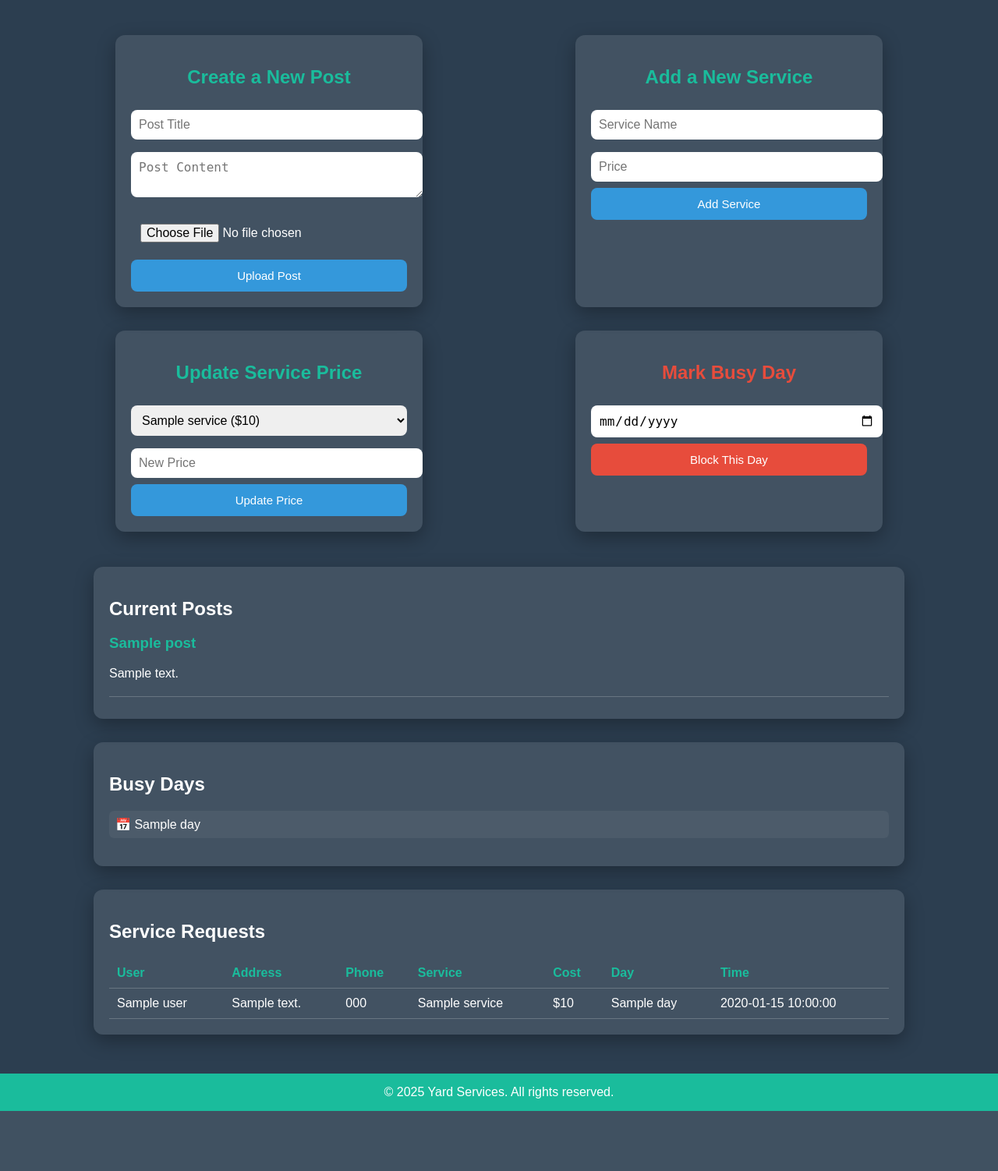
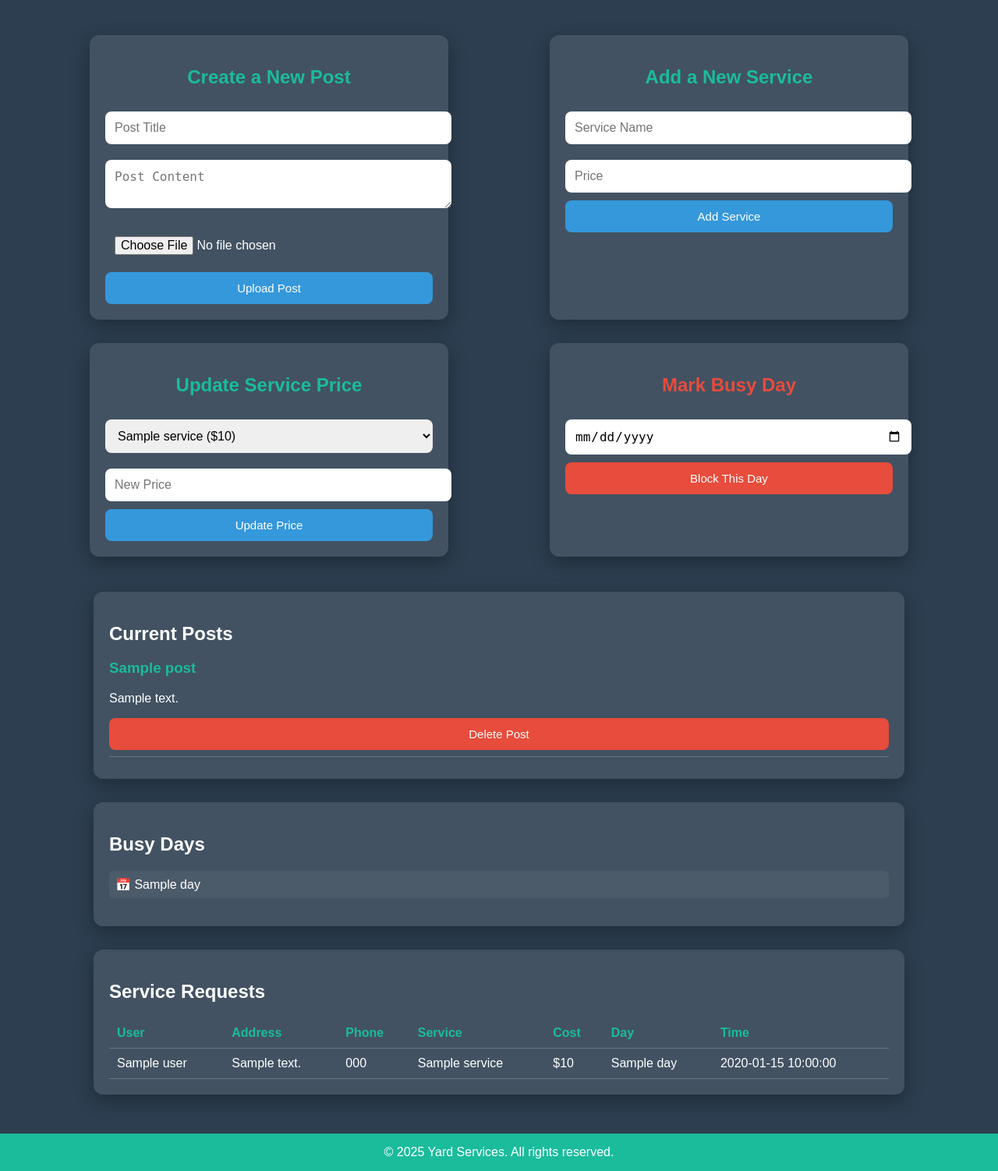
Before and after one commit to Mr-A-Hacker/Yard-sevices, a Flask app: template templates/admin.html in a window 1280 px wide. Shown: the part 284-1786 px from the top of the page at 78% size. Before the commit the page ends 1709 px from the top, so only its background shows below. Run offline with Flask 3, Linux system fonts and the light colour scheme; the template is opened without the code that fills it: most values are stand-ins (such as "Sample title", 1, 10 or a date in 2020).

Commit message:
Update admin.html
Signed-off-by: MR.A_HACKER <abdullahlababidi70@gmail.com>

```diff
--- a/templates/admin.html
+++ b/templates/admin.html
@@ -10,106 +10,101 @@
 
 <div class="container" style="display:flex; justify-content:space-around; margin:30px; flex-wrap:wrap;">
   <!-- New Post -->
-  <div class="card" style="background:rgba(255,255,255,0.1); padding:20px; border-radius:12px;
-       box-shadow:0 8px 25px rgba(0,0,0,0.3); width:30%; min-width:280px; margin:15px; animation:fadeIn 1s ease-in-out;">
+  <div class="card">
     <h2 style="color:#1abc9c;">Create a New Post</h2>
     <form method="POST" enctype="multipart/form-data">
-      <input name="title" placeholder="Post Title" style="width:100%; padding:10px; margin:8px 0; border-radius:8px; border:none;">
-      <textarea name="content" placeholder="Post Content" style="width:100%; padding:10px; margin:8px 0; border-radius:8px; border:none;"></textarea>
+      <input name="title" placeholder="Post Title">
+      <textarea name="content" placeholder="Post Content"></textarea>
       <input type="file" name="image">
-      <button type="submit" style="background:#3498db; color:white; border:none; padding:12px; border-radius:8px;
-              cursor:pointer; width:100%; font-size:15px; transition:0.3s;">Upload Post</button>
+      <button type="submit">Upload Post</button>
     </form>
   </div>
 
   <!-- Add Service -->
-  <div class="card" style="background:rgba(255,255,255,0.1); padding:20px; border-radius:12px;
-       box-shadow:0 8px 25px rgba(0,0,0,0.3); width:30%; min-width:280px; margin:15px; animation:fadeIn 1s ease-in-out;">
+  <div class="card">
     <h2 style="color:#1abc9c;">Add a New Service</h2>
     <form method="POST">
-      <input name="new_service" placeholder="Service Name" style="width:100%; padding:10px; margin:8px 0; border-radius:8px; border:none;">
-      <input name="new_price" type="number" placeholder="Price" style="width:100%; padding:10px; margin:8px 0; border-radius:8px; border:none;">
-      <button type="submit" style="background:#3498db; color:white; border:none; padding:12px; border-radius:8px;
-              cursor:pointer; width:100%; font-size:15px; transition:0.3s;">Add Service</button>
+      <input name="new_service" placeholder="Service Name">
+      <input name="new_price" type="number" placeholder="Price">
+      <button type="submit">Add Service</button>
     </form>
   </div>
 
   <!-- Update Price -->
-  <div class="card" style="background:rgba(255,255,255,0.1); padding:20px; border-radius:12px;
-       box-shadow:0 8px 25px rgba(0,0,0,0.3); width:30%; min-width:280px; margin:15px; animation:fadeIn 1s ease-in-out;">
+  <div class="card">
     <h2 style="color:#1abc9c;">Update Service Price</h2>
     <form method="POST">
-      <select name="update_service" style="width:100%; padding:10px; margin:8px 0; border-radius:8px; border:none;">
+      <select name="update_service">
         {% for service, price in services.items() %}
           <option value="{{ service }}">{{ service }} (${{ price }})</option>
         {% endfor %}
       </select>
-      <input name="updated_price" type="number" placeholder="New Price" style="width:100%; padding:10px; margin:8px 0; border-radius:8px; border:none;">
-      <button type="submit" style="background:#3498db; color:white; border:none; padding:12px; border-radius:8px;
-              cursor:pointer; width:100%; font-size:15px; transition:0.3s;">Update Price</button>
+      <input name="updated_price" type="number" placeholder="New Price">
+      <button type="submit">Update Price</button>
     </form>
   </div>
 
   <!-- Mark Busy Day -->
-  <div class="card" style="background:rgba(255,255,255,0.1); padding:20px; border-radius:12px;
-       box-shadow:0 8px 25px rgba(0,0,0,0.3); width:30%; min-width:280px; margin:15px; animation:fadeIn 1s ease-in-out;">
+  <div class="card">
     <h2 style="color:#e74c3c;">Mark Busy Day</h2>
     <form method="POST">
-      <input type="date" name="busy_day" required style="width:100%; padding:10px; margin:8px 0; border-radius:8px; border:none;">
-      <button type="submit" style="background:#e74c3c; color:white; border:none; padding:12px; border-radius:8px;
-              cursor:pointer; width:100%; font-size:15px;">Block This Day</button>
+      <input type="date" name="busy_day" required>
+      <button type="submit" style="background:#e74c3c;">Block This Day</button>
     </form>
   </div>
 </div>
+
 <!-- Current Posts -->
-<div class="posts" style="max-width:1000px; margin:30px auto; background:rgba(255,255,255,0.1);
-     padding:20px; border-radius:12px; box-shadow:0 8px 25px rgba(0,0,0,0.3);">
+<div class="posts">
   <h2>Current Posts</h2>
   {% for post in posts %}
-    <div class="post" style="margin-bottom:20px; animation:fadeIn 1s ease-in-out;">
+    <div class="post">
       <h3 style="color:#1abc9c;">{{ post.title }}</h3>
       <p>{{ post.content }}</p>
       {% if post.image %}
         <img src="{{ url_for('static', filename='uploads/' + post.image) }}" style="max-width:100%; border-radius:5px;">
       {% endif %}
+      <form method="POST" style="margin-top:10px;">
+        <input type="hidden" name="delete_post" value="{{ loop.index0 }}">
+        <button type="submit" style="background:#e74c3c;">Delete Post</button>
+      </form>
     </div>
     <hr style="border:none; border-top:1px solid rgba(255,255,255,0.2);">
   {% endfor %}
 </div>
 
 <!-- Busy Days List -->
-<div class="submissions" style="max-width:1000px; margin:30px auto; background:rgba(255,255,255,0.1);
-     padding:20px; border-radius:12px; box-shadow:0 8px 25px rgba(0,0,0,0.3);">
+<div class="submissions">
   <h2>Busy Days</h2>
-  <ul style="list-style:none; padding:0;">
+  <ul>
     {% for day in busy_days %}
-      <li style="padding:8px; margin:5px 0; background:rgba(255,255,255,0.05); border-radius:6px;">📅 {{ day }}</li>
+      <li>📅 {{ day }}</li>
     {% endfor %}
   </ul>
 </div>
+
 <!-- Submissions Table -->
-<div class="submissions" style="max-width:1000px; margin:30px auto; background:rgba(255,255,255,0.1);
-     padding:20px; border-radius:12px; box-shadow:0 8px 25px rgba(0,0,0,0.3);">
+<div class="submissions">
   <h2>Service Requests</h2>
-  <table style="width:100%; border-collapse:collapse; margin-top:15px;">
+  <table>
     <tr>
-      <th style="color:#1abc9c; padding:10px; text-align:left;">User</th>
-      <th style="color:#1abc9c; padding:10px; text-align:left;">Address</th>
-      <th style="color:#1abc9c; padding:10px; text-align:left;">Phone</th>
-      <th style="color:#1abc9c; padding:10px; text-align:left;">Service</th>
-      <th style="color:#1abc9c; padding:10px; text-align:left;">Cost</th>
-      <th style="color:#1abc9c; padding:10px; text-align:left;">Day</th>
-      <th style="color:#1abc9c; padding:10px; text-align:left;">Time</th>
+      <th>User</th>
+      <th>Address</th>
+      <th>Phone</th>
+      <th>Service</th>
+      <th>Cost</th>
+      <th>Day</th>
+      <th>Time</th>
     </tr>
     {% for sub in submissions %}
-    <tr style="border-bottom:1px solid rgba(255,255,255,0.2);">
-      <td style="padding:10px;">{{ sub.user }}</td>
-      <td style="padding:10px;">{{ sub.address }}</td>
-      <td style="padding:10px;">{{ sub.phone }}</td>
-      <td style="padding:10px;">{{ sub.service }}</td>
-      <td style="padding:10px;">${{ sub.cost }}</td>
-      <td style="padding:10px;">{{ sub.day }}</td>
-      <td style="padding:10px;">{{ sub.time }}</td>
+    <tr>
+      <td>{{ sub.user }}</td>
+      <td>{{ sub.address }}</td>
+      <td>{{ sub.phone }}</td>
+      <td>{{ sub.service }}</td>
+      <td>${{ sub.cost }}</td>
+      <td>{{ sub.day }}</td>
+      <td>{{ sub.time }}</td>
     </tr>
     {% endfor %}
   </table>
```
